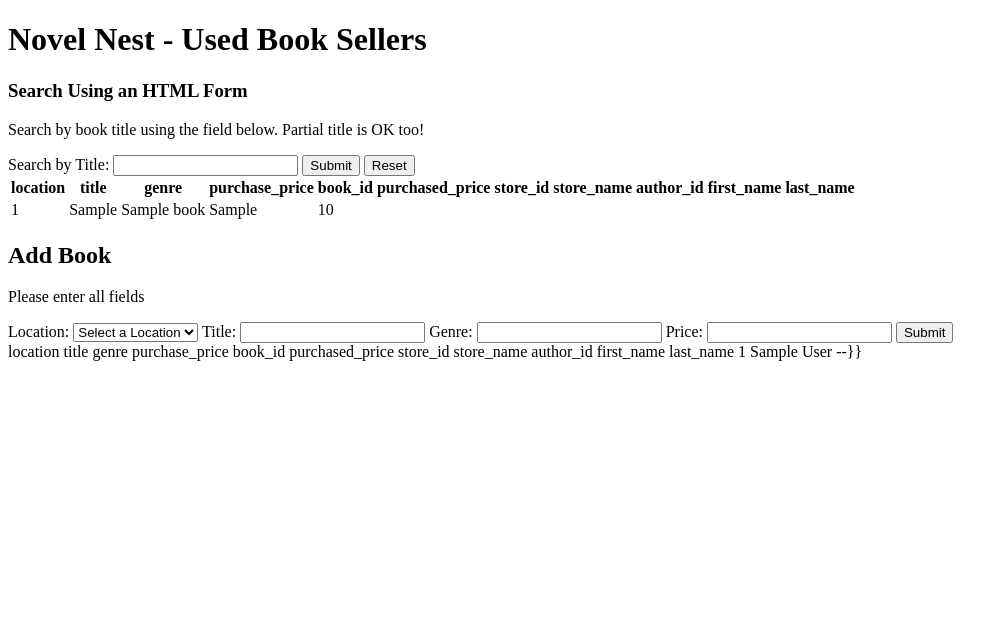
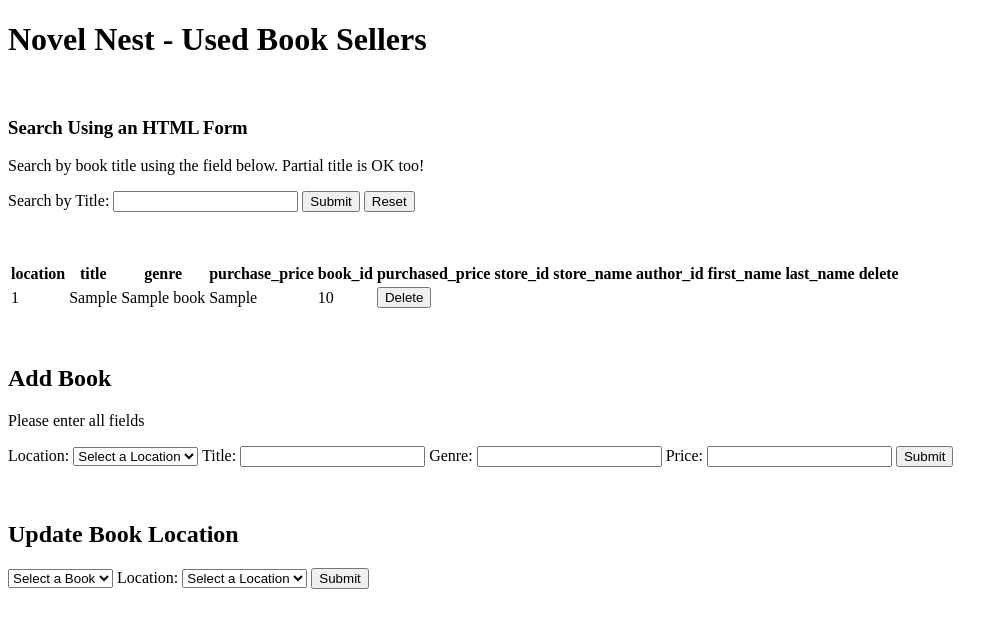
Before and after one commit to irenebuck/CS340_Team125_Novel_Nest_Database, a Node server app: page / in a window 1280 px wide. Shown: the top 628 px of the page, without its empty margins (0-1008 px from the left). Run offline with Node 20, Linux system fonts and the light colour scheme; tables that the repository leaves empty or names only in its code hold one stand-in row (values such as "Sample post"); some libraries are stand-ins or nearby versions.

Commit message:
Update index.hbs

```diff
--- a/views/index.hbs
+++ b/views/index.hbs
@@ -1,5 +1,10 @@
 <!-- Header and Nav bar -->
 <h1>Novel Nest - Used Book Sellers</h1>
+
+<p>&nbsp;</p>
+
+<script src="./js/delete_book.js"></script>
+<script src="http://ajax.googleapis.com/ajax/libs/jquery/1.9.1/jquery.min.js"></script>
 
 <h3>Search Using an HTML Form</h3>
 <p>Search by book title using the field below. Partial title is OK too!</p>
@@ -11,6 +16,7 @@
     <a href='/'><button>Reset</button></a>
 </form>
 
+<p>&nbsp;</p>
 
 {{!-- Creates Book Table --}}
 <table id="books-table">
@@ -26,6 +32,7 @@
                 {{@key}}
             </th>
             {{/each}}
+            <th>delete</th>
         </tr>
     </thead>
 
@@ -34,20 +41,21 @@
 
         {{!-- For each row, print the id, fname, lname, homeworld and age, in order --}}
         {{#each data}}
-        <tr>
+        <tr data-value={{this.book_id}}>
             <td>{{this.book_id}}</td>
             <td>{{this.location}}</td>
             <td>{{this.title}}</td>
             <td>{{this.genre}}</td>
             <td>{{this.purchased_price}}</td>
+            <td><button onclick="deleteBook({{this.book_id}})">Delete</button></td>
         </tr>
         {{/each}}
     </tbody>
 </table>
 
-<!-- /views/index.hbs -->
 
-{{!-- Form to add a record to the Books table --}}
+<p>&nbsp;</p>
+
 <h2>Add Book</h2>
 <p>Please enter all fields</p>
 <form id="add-book-form-ajax">
@@ -58,6 +66,7 @@
         <option value="{{this.store_id}}">{{this.store_name}}</option>
         {{/each}}
     </select>
+
 
     <label for="input-title">Title: </label>
     <input type="text" name="input-title" id="input-title">
@@ -73,40 +82,29 @@
 
 {{!-- Embed our javascript to handle the DOM manipulation and AJAX request --}}
 <script src="./js/add_book.js"></script>
-{{!--
 
 
+<p>&nbsp;</p>
 
+<h2>Update Book Location</h2>
+<form id="update-book-form-ajax">
+    <select name="input-book-id-update" id="input-book-id-update">
+        <option value="">Select a Book</option>
+        {{#each books}} {{!-- stores is from the app.js page, query 2 stores:stores --}}
+        <option value="{{this.book_id}}">{{this.title}}</option>
+        {{/each}}
+    </select>
 
+    <label for="newLocation">Location: </label>
+    <select name="newLocation" id="newLocation">
+        <option value="">Select a Location</option>
+        {{#each stores}} {{!-- stores is from the app.js page, query 2 stores:stores --}}
+        <option value="{{this.store_id}}">{{this.store_name}}</option>
+        {{/each}}
+    </select>
 
+    <input type="submit">
+</form>
 
-Creates Authors Table
-<table id="" author-table>
-
-    {{!-- Header section --}}
-    <thead>
-
-        {{!-- For just the first row, we print each key of the row object as a header cell so we
-        know what each column means when the page renders --}}
-        <tr>
-            {{#each data.[0]}}
-            <th>
-                {{@key}}
-            </th>
-            {{/each}}
-        </tr>
-    </thead>
-
-    {{!-- Body section --}}
-    <tbody>
-
-        {{!-- For each row, print the id, fname, lname, homeworld and age, in order --}}
-        {{#each data}}
-        <tr>
-            <td>{{this.author_id}}</td>
-            <td>{{this.first_name}}</td>
-            <td>{{this.last_name}}</td>
-        </tr>
-        {{/each}}
-    </tbody>
-</table> --}}
+{{!-- Embed our javascript to handle the DOM manipulation and AJAX request --}}
+<script src="./js/update_book.js"></script>
```
